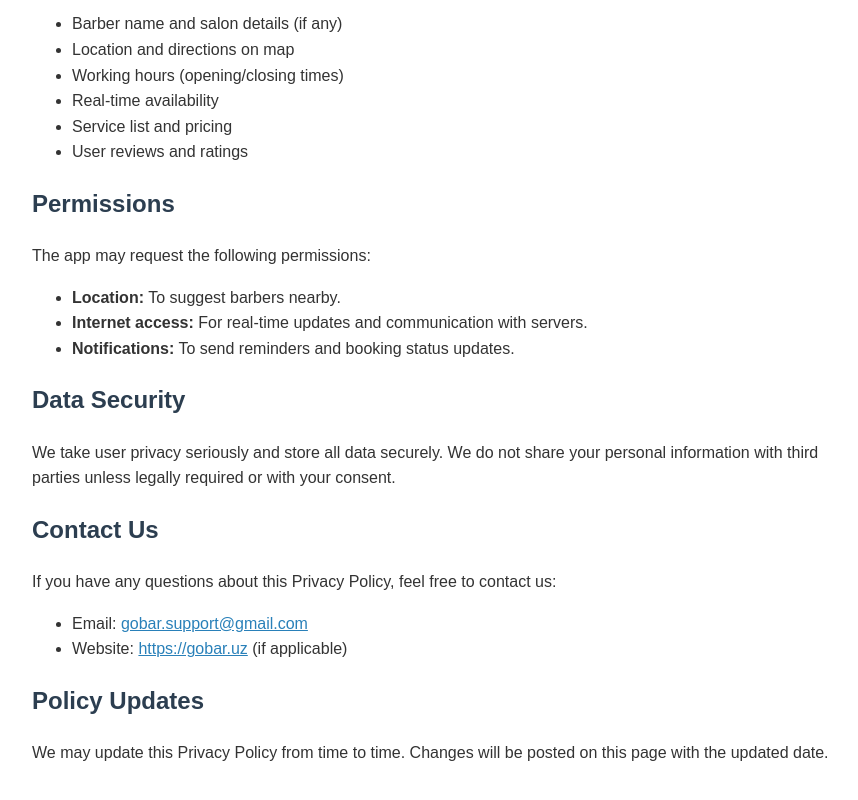
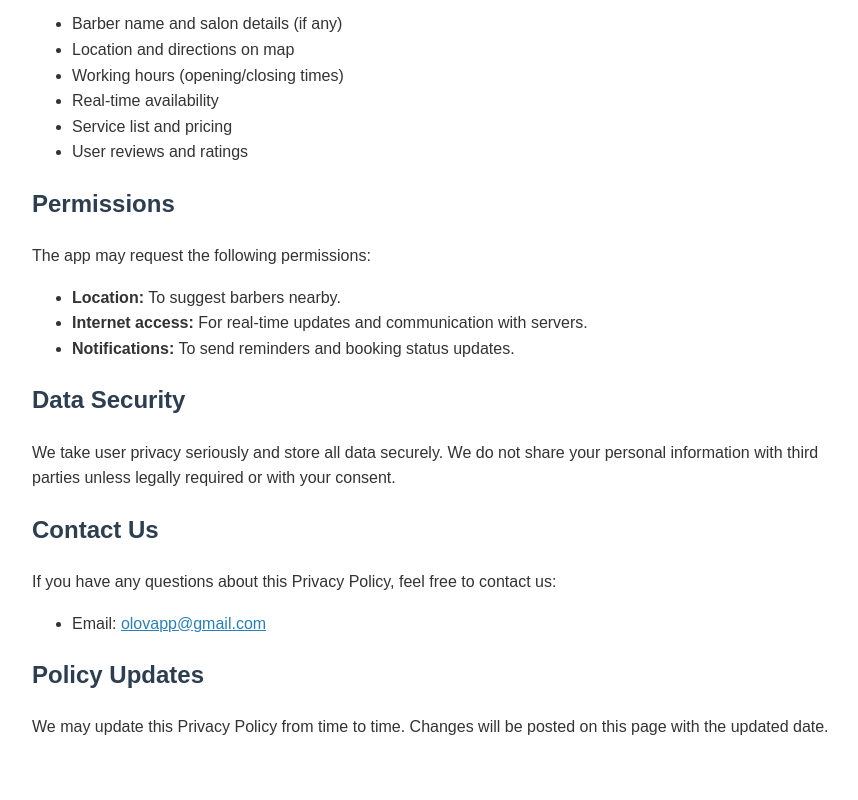
Before and after one commit to Olov-shop/gobar_privacy_policy, a plain HTML site: page privacy-policy.html in a window 1280 px wide. Shown: the part 830-1630 px from the top of the page, without its empty margins (208-1066 px from the left). Drawn offline with Linux system fonts and the light colour scheme.

Commit message:
Update privacy-policy.html

```diff
--- a/privacy-policy.html
+++ b/privacy-policy.html
@@ -72,8 +72,8 @@
   <h2>Contact Us</h2>
   <p>If you have any questions about this Privacy Policy, feel free to contact us:</p>
   <ul>
-    <li>Email: <a href="mailto:gobar.support@gmail.com">gobar.support@gmail.com</a></li>
-    <li>Website: <a href="https://gobar.uz">https://gobar.uz</a> (if applicable)</li>
+    <li>Email: <a href="mailto:olovapp@gmail.com">olovapp@gmail.com</a></li>
+
   </ul>
 
   <h2>Policy Updates</h2>
```
